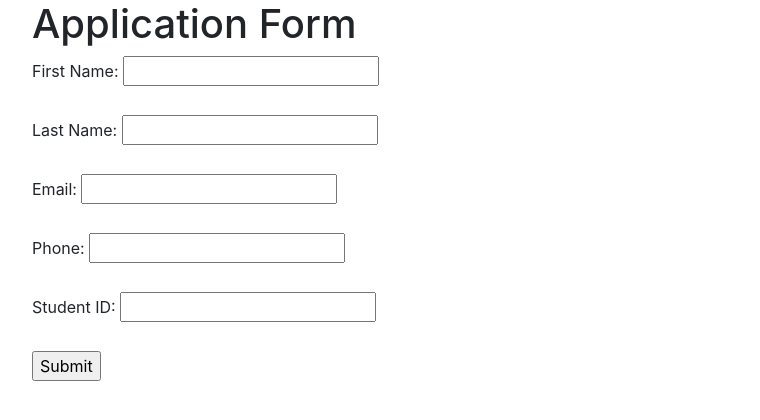
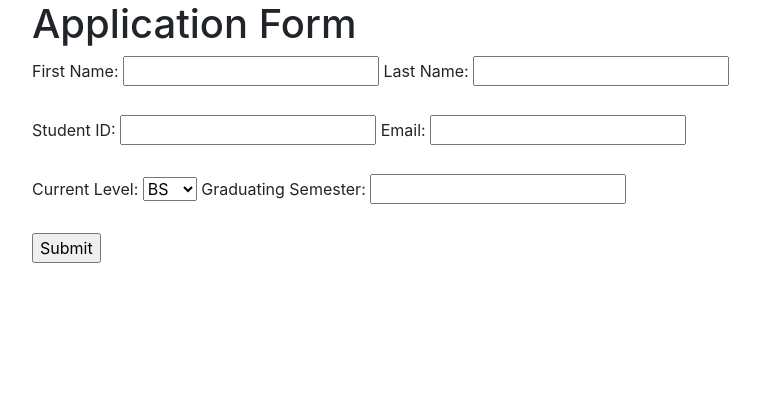
Before and after one commit to zlhuey14/CS451R_webApp, a Flask app: page /gtaApplication in a window 1280 px wide. Shown: the part 120-540 px from the top of the page, without its empty margins (53-813 px from the left). Run offline with Flask 3, Linux system fonts and the light colour scheme; some libraries are stand-ins or nearby versions.

Commit message:
Zach: Minor changes to the gtaApplication.html page

```diff
--- a/webApp/static/projectStyle.css
+++ b/webApp/static/projectStyle.css
@@ -50,3 +50,7 @@ float: left;
 width: 110.3125px;
 height: 85px;
 }
+
+#line_1 {
+;
+}
--- a/webApp/templates/gtaApplication.html
+++ b/webApp/templates/gtaApplication.html
@@ -1,23 +1,33 @@
 {% extends "base.html" %}
 {% block title %}Application Form{% endblock %}
 {% block content %}
+<div class="gta-app-container">
     <h1>Application Form</h1>
-    <form method="POST" action="/submit">
+    <form method="POST" action="/submit" class="form-horizontal">
         <label for="first_name">First Name:</label>
-        <input type="text" id="first_name" name="first_name" required><br><br>
+        <input type="text" id="first_name" name="first_name" required>
 
         <label for="last_name">Last Name:</label>
         <input type="text" id="last_name" name="last_name" required><br><br>
 
+        <label for="student_id">Student ID:</label>
+        <input type="text" id="student_id" name="student_id" required>
+
         <label for="email">Email:</label>
         <input type="email" id="email" name="email" required><br><br>
 
-        <label for="phone">Phone:</label>
-        <input type="tel" id="phone" name="phone" required><br><br>
+        <label for="current_level">Current Level:</label>
+        <select name="level" id="current_level">
+            <option value="bs">BS</option>
+            <option value="ms">MS</option>
+            <option value="phd">PhD</option>
+        </select>
 
-        <label for="student_id">Student ID:</label>
-        <input type="text" id="student_id" name="student_id" required><br><br>
+        <label for="grad_semester">Graduating Semester:</label>
+        <input type="text" id="grad_semester" name="phone" required><br><br>
+
 
         <input type="submit" value="Submit">
     </form>
+</div>
 {% endblock %}
```
